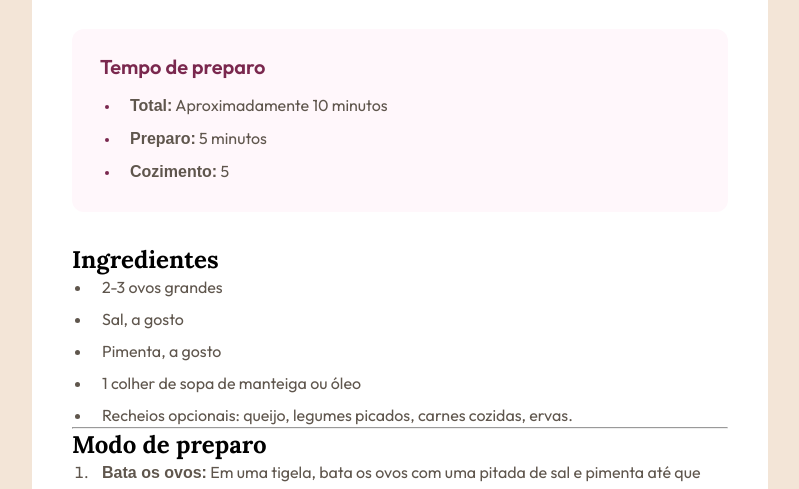
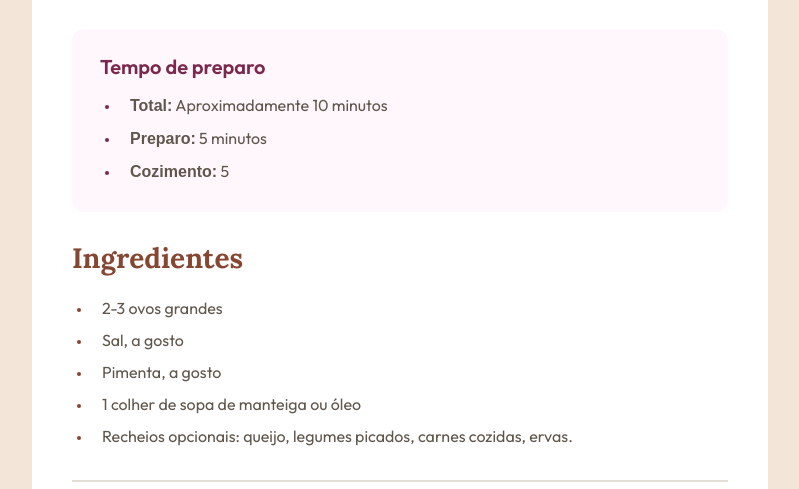
Before and after one commit to kao04/receita-ti01, a plain HTML site: page index.html in a window 1280 px wide. Shown: the part 301-790 px from the top of the page, without its empty margins (240-1039 px from the left). Drawn offline with Linux system fonts and the light colour scheme.

Commit message:
Sexto commit do CSS

```diff
--- a/style.css
+++ b/style.css
@@ -73,12 +73,13 @@ li {
     line-height: 150%;
 }
 
-li + li{
+li+li {
     margin-top: 8px;
 }
 
-ul, ol{
-margin-left: 20px;
+ul,
+ol {
+    margin-left: 20px;
 
 }
 
@@ -86,3 +87,20 @@ margin-left: 20px;
     color: #7a284e;
     font-size: 12px;
 }
+
+h2{
+    font-size: 28px;
+    color: #854632;
+    line-height: 100%;
+    margin-bottom: 24px;
+}
+
+.ingredientes li::marker{
+    font-size: 12px;
+    color: #854632;
+}
+
+hr{
+    border: 1px solid #e3ddd7;
+    margin-block: 32px;
+}
```
